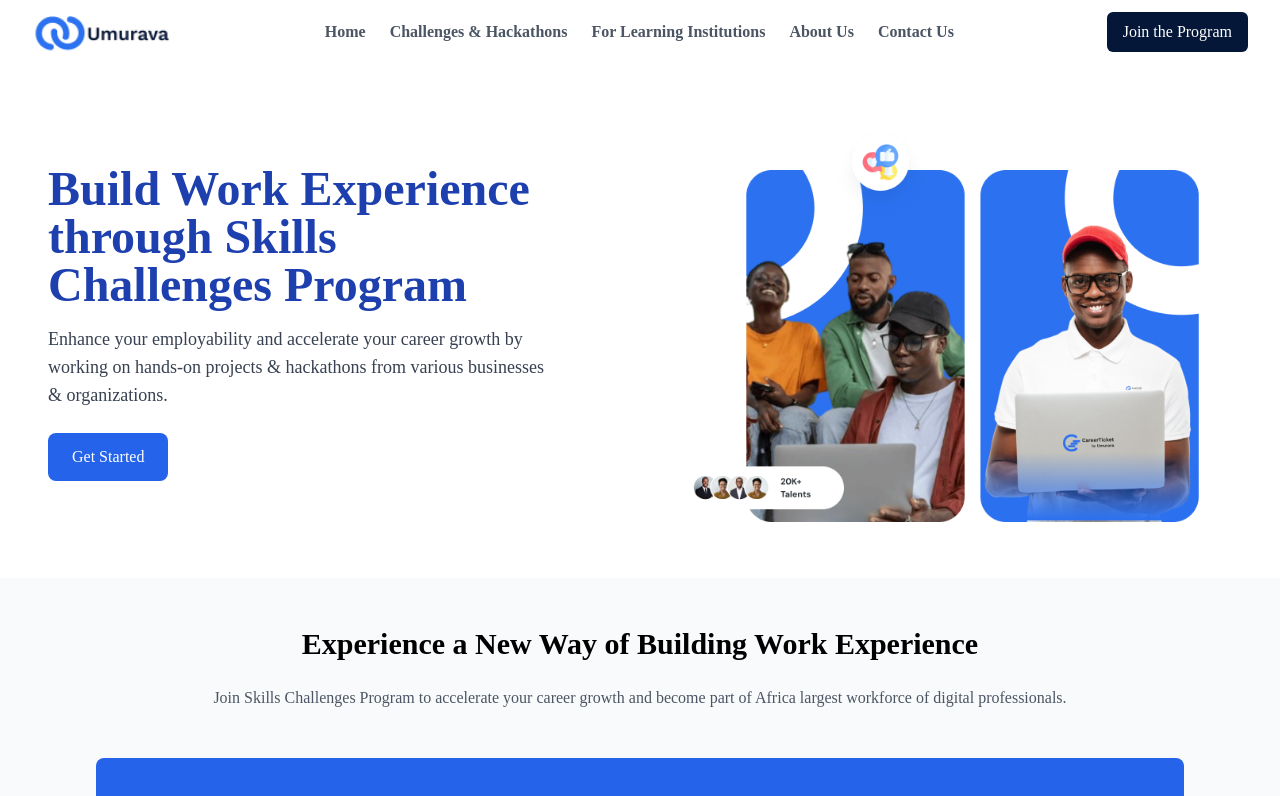
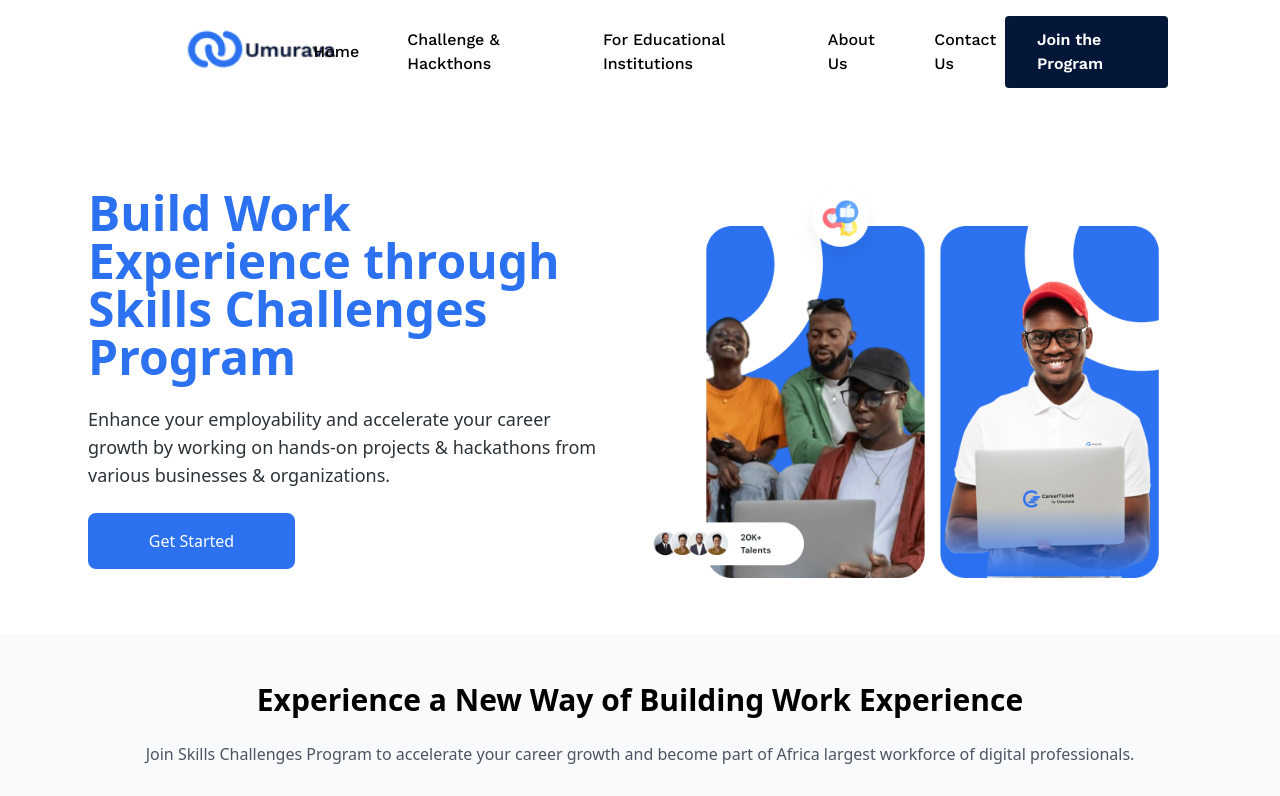
Before and after one commit to Viateur-akimana/umurava, a Next.js app: page /web/pages/home in a window 1280 px wide. Shown: the top 796 px of the page. Built offline with nearby package versions, Linux system fonts and the light colour scheme.

Commit message:
changes for navbar customization

```diff
--- a/src/app/layout.tsx
+++ b/src/app/layout.tsx
@@ -1,4 +1,5 @@
 'use client'
+
 import NavBar from "@/components/layout/NavBar";
 import Footer from "@/components/layout/Footer";
 import { Work_Sans } from "next/font/google";
@@ -6,27 +7,25 @@ import "./globals.css";
 import { usePathname } from 'next/navigation';
 
 const workSans = Work_Sans({
+  subsets: ["latin"],
+  display: 'swap',
   variable: "--font-work-sans",
-  subsets: ["latin"],
 });
 
-const NavigationWrapper = ({
-  children
-}: {
-  children: React.ReactNode
-}) => {
+const NavigationWrapper = ({ children }: { children: React.ReactNode }) => {
   const pathname = usePathname();
-  const isInTalentDashboard = pathname.startsWith('/talent');
-  const isInAdminDashboard = pathname.startsWith('/admin');
 
-  if (isInTalentDashboard || isInAdminDashboard) {
+  // Check if current path is in restricted areas
+  const isRestrictedArea = pathname.startsWith('/talent') || pathname.startsWith('/admin');
+
+  if (isRestrictedArea) {
     return <>{children}</>;
   }
 
   return (
     <div className="flex flex-col min-h-screen">
       <NavBar />
-      <main className="flex-grow mb-4 mt-1">{children}</main>
+      <main className="flex-grow py-6">{children}</main>
       <Footer />
     </div>
   );
@@ -38,10 +37,8 @@ export default function RootLayout({
   children: React.ReactNode;
 }>) {
   return (
-    <html lang="en">
-      <body
-        className={`${workSans.variable} antialiased min-h-screen flex flex-col`}
-      >
+    <html lang="en" className={workSans.variable}>
+      <body className="font-dm-sans antialiased min-h-screen flex flex-col bg-white">
         <NavigationWrapper>{children}</NavigationWrapper>
       </body>
     </html>
--- a/src/components/layout/NavBar.tsx
+++ b/src/components/layout/NavBar.tsx
@@ -1,86 +1,95 @@
 'use client';
+
 import { useState } from 'react';
 import Link from 'next/link';
 import { Menu, X } from 'lucide-react';
 import Image from 'next/image';
+import { usePathname } from 'next/navigation';
 
 const NavBar = () => {
   const [isOpen, setIsOpen] = useState(false);
+  const pathname = usePathname();
+
+  const isActiveLink = (href: string) => pathname === href;
+
+  const navLinks = [
+    { href: '/', label: 'Home' },
+    { href: '/web/pages/challenges', label: 'Challenge & Hackthons' },
+    { href: '/web/pages/education', label: 'For Educational Institutions' },
+    { href: '/web/pages/about', label: 'About Us' },
+    { href: '/web/pages/contact', label: 'Contact Us' },
+  ];
 
   return (
-    <nav className="bg-white">
-      <div className="max-w-7xl mx-auto px-4 sm:px-6 lg:px-8 md:flex-none md:justify-around flex justify-between">
-        <div className="w-full flex justify-between items-center h-16">
-          <div className="flex items-center">
-            <Link href="/" className="flex-shrink-0 flex items-center">
+    <nav className="font-['Work_Sans'] mt-1">
+      <div className="px-4 sm:px-6 lg:px-8">
+        <div className="flex h-24 justify-between  items-center">
+          <div className="flex items-center mb-2 pl-8 ml-20">
+            <Link href="/">
               <Image
                 src="/logo.png"
-                alt="logo"
-                width={140}
-                height={150}
+                alt="Umurava Logo"
+                width={155}
+                height={43}
+                className="ml-10 text-xl"
               />
             </Link>
           </div>
-          <div className="hidden md:flex items-center space-x-8">
-            <div className="flex">
-              <Link href="/" className="block px-3 py-2 rounded-md text-gray-600 font-semibold hover:text-gray-900">
-                Home
+
+          <div className=" hidden font-medium md:flex items-center gap-12 text-[#2B333] font-dm-sans ">
+            {navLinks.map((link) => (
+              <Link
+                key={link.href}
+                href={link.href}
+                className={`text-base ${isActiveLink(link.href) ? 'text-[#2B71F0]' : ''}`}
+              >
+                {link.label}
               </Link>
-              <Link href="/web/pages/challenges" className="block px-3 py-2 rounded-md text-gray-600 font-semibold hover:text-gray-900">
-                Challenges & Hackathons
-              </Link>
-              <Link href="/web/pages/education" className="block px-3 py-2 rounded-md text-gray-600 font-semibold hover:text-gray-900">
-                For Learning Institutions
-              </Link>
-              <Link href="/web/pages/about" className="block px-3 py-2 rounded-md text-gray-600 font-semibold hover:text-gray-900">
-                About Us
-              </Link>
-              <Link href="/web/pages/contact" className="block px-3 py-2 rounded-md text-gray-600 font-semibold hover:text-gray-900">
-                Contact Us
-              </Link>
+            ))}
           </div>
-          </div>
-          <div className="hidden md:flex items-center">
-            <Link href="/join" className="block px-4 py-2 rounded-md text-white bg-[#041738] hover:bg-[#041738]">
+
+          <div className="md:flex items-center">
+            <Link
+              href="/join"
+              className="inline-block px-8 py-3 bg-[#041738] mr-20 font-semibold text-white rounded transition-colors"
+            >
               Join the Program
             </Link>
           </div>
-        </div>
+
           <div className="md:hidden flex items-center">
             <button
               onClick={() => setIsOpen(!isOpen)}
-            className="p-2 rounded-md text-gray-400 hover:text-gray-500 hover:bg-gray-100 focus:outline-none"
+              className="p-2 rounded-md text-gray-400 hover:text-gray-500 focus:outline-none"
             >
-            {isOpen ? <X className="h-6 w-6" /> : <Menu className="h-6 w-6" />}
+              {isOpen ? <X className="h-8 w-8" /> : <Menu className="h-8 w-8" />}
             </button>
           </div>
         </div>
-
         {isOpen && (
-        <div className="md:hidden">
-          <div className="px-2 pt-2 pb-3 space-y-1 sm:px-3 flex flex-col items-center">
-            <Link href="/" className="block px-3 py-2 rounded-md text-gray-600 font-semibold hover:text-gray-900">
-              Home
+          <div className="md:hidden py-6">
+            <div className="flex flex-col space-y-6 text-[#2B3338] text-xl">
+              {navLinks.map((link) => (
+                <Link
+                  key={link.href}
+                  href={link.href}
+                  className={`text-base ${isActiveLink(link.href) ? 'text-blue-600' : ''}`}
+                >
+                  {link.label}
                 </Link>
-            <Link href="/web/pages/challenges" className="block px-3 py-2 rounded-md text-gray-600 font-semibold hover:text-gray-900">
-              Challenges & Hackathons
-            </Link>
-            <Link href="/web/pages/education" className="block px-3 py-2 rounded-md text-gray-600 font-semibold hover:text-gray-900">
-              For Learning Institutions
-            </Link>
-            <Link href="/web/pages/about" className="block px-3 py-2 rounded-md text-gray-600 font-semibold hover:text-gray-900">
-              About Us
-            </Link>
-            <Link href="/web/pages/contact" className="block px-3 py-2 rounded-md text-gray-600 font-semibold hover:text-gray-900">
-              Contact Us
-            </Link>
-            <Link href="/join" className="block px-4 py-2 rounded-md text-white bg-[#041738] hover:bg-[#12274d]">
+              ))}
+              <Link
+                href="/join"
+                className="inline-block px-8 py-3 bg-[#041738] font-semibold text-white rounded transition-colors"
+              >
                 Join the Program
               </Link>
             </div>
           </div>
         )}
+      </div>
     </nav>
   );
 };
+
 export default NavBar;
--- a/src/components/layout/Sidebar.tsx
+++ b/src/components/layout/Sidebar.tsx
@@ -4,7 +4,7 @@ import Link from "next/link";
 import Image, { StaticImageData } from "next/image";
 import { usePathname } from "next/navigation";
 import { House } from "lucide-react";
-import Home from "../../../public/logo.png";
+import Home from "../../../public/web.png";
 import { FileText } from "lucide-react";
 import { UserPlus } from "lucide-react";
 import Settings from "../../../public/settings.png";
--- a/src/components/layout/subcomponents/Hero.tsx
+++ b/src/components/layout/subcomponents/Hero.tsx
@@ -3,15 +3,15 @@ import React from 'react'
 
 const Hero = () => {
   return (
-    <div className="relative flex flex-col md:flex-row items-center justify-between px-6 md:px-12 py-12 md:py-14">
-      <div className="z-10 max-w-lg text-center md:text-left">
-        <h1 className="text-3xl md:text-5xl font-bold text-blue-800 leading-tight">
+    <div className="relative flex flex-col items-center md:flex-row justify-center md:px-12 py-12 md:py-14 mx-4 md:mx-0">
+      <div className="max-w-lg text-center md:text-left mb-68md:mr-12">
+        <h1 className="text-3xl md:text-5xl font-bold text-[#2B71F0] leading-tight">
           Build Work Experience through Skills Challenges Program
         </h1>
-        <p className="mt-4 text-lg text-gray-700">
+        <p className="mt-6 text-lg text-[#2B3338]">
           Enhance your employability and accelerate your career growth by working on hands-on projects & hackathons from various businesses & organizations.
         </p>
-        <button className="mt-6 px-6 py-3 bg-blue-600 text-white rounded-lg hover:bg-blue-700 transition duration-300">
+        <button className="w-[207px] h-[56px] text-white bg-[#2B71F0] rounded-lg hover:bg-blue-700 transition duration-300 mt-6">
           Get Started
         </button>
       </div>
@@ -19,8 +19,8 @@ const Hero = () => {
         <Image
           src="/hero.png"
           alt="hero image"
-          width={700}
-          height={100}
+          width={846}
+          height={601}
         />
       </div>
     </div>
--- a/tailwind.config.ts
+++ b/tailwind.config.ts
@@ -1,4 +1,5 @@
 import type { Config } from "tailwindcss";
+import defaultTheme from "tailwindcss/defaultTheme";
 
 
 export default {
@@ -8,10 +9,8 @@ export default {
   ],
   theme: {
     extend: {
-      fontFamily: {
-        sans: ['var(--font-work-sans)', 'system-ui'],
+        sans: ['var(--font-work-sans)', ...defaultTheme.fontFamily.sans],
       },
     },
-  },
   plugins: [],
 } satisfies Config;
```
Also changed, not shown: src/fonts/font.tsx (added, +9 -0 lines), public/web.png (added). Lines whose indentation alone changed are shown as unchanged.
